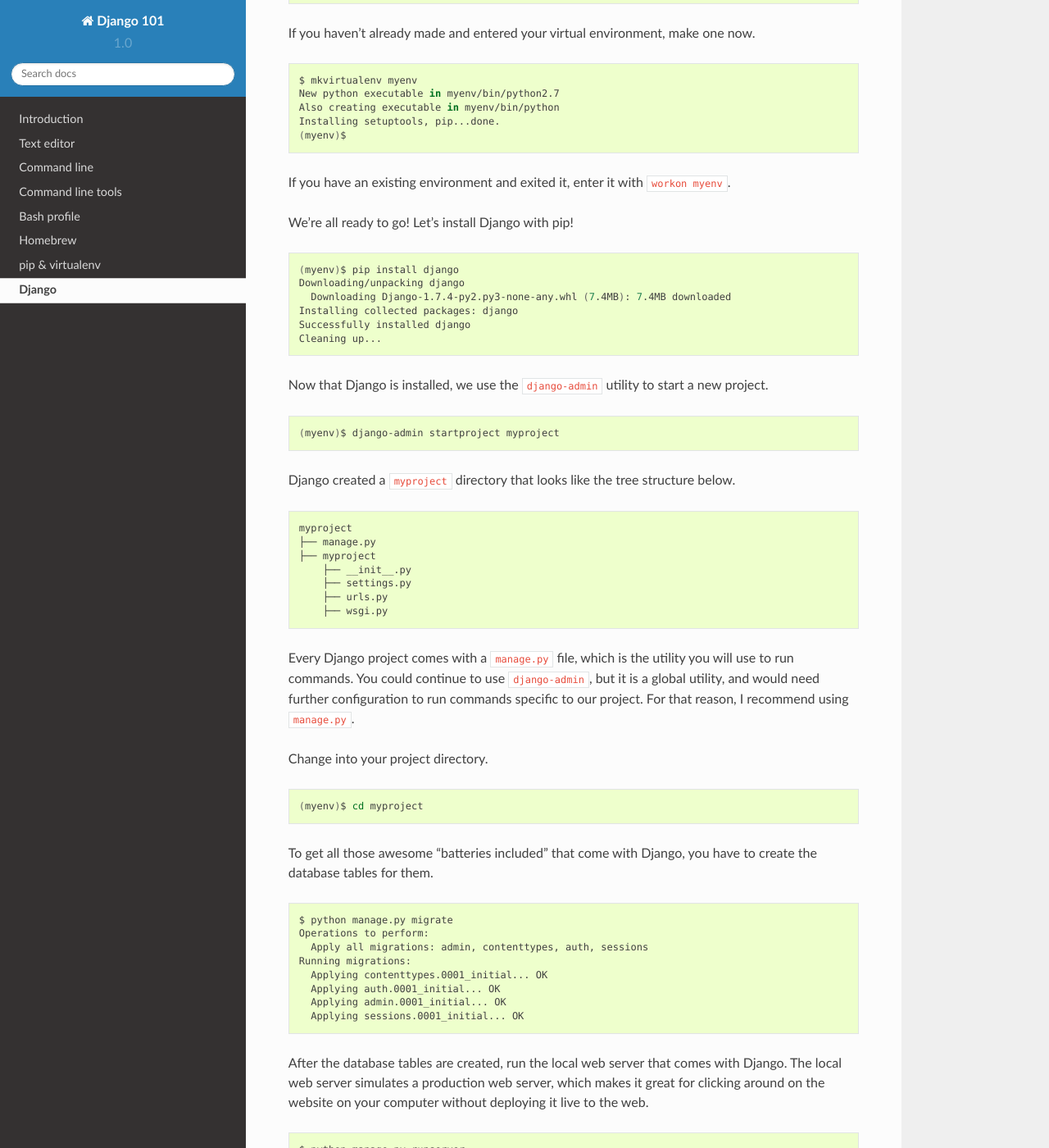
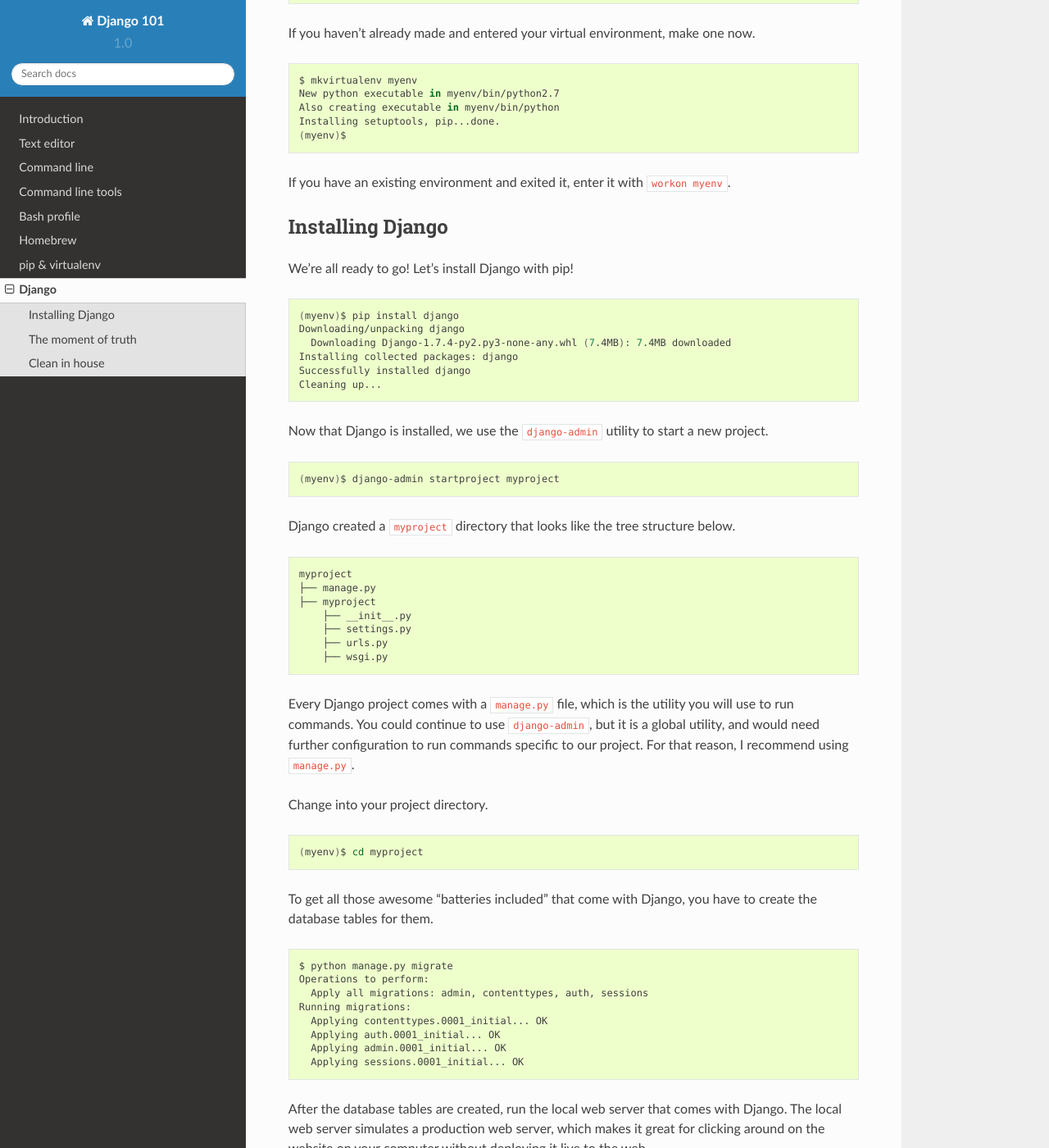
Before and after one commit to MikeTam1021/friendly-101, a Sphinx documentation site: the page built from docs/django.rst, in a window 1280 px wide and 1400 px high, scrolled down 368 px. Shown: the whole window at 82% size. Built offline with Sphinx 7.4.7 and the Read the Docs theme 2.0.0, drawn with Linux system fonts in a browser that asks for light colours; some of the changed text lies outside the part shown.

Commit message:
Added headers

```diff
--- a/docs/django.rst
+++ b/docs/django.rst
@@ -22,6 +22,9 @@
    (myenv)$
 
 If you have an existing environment and exited it, enter it with ``workon myenv``.
+
+Installing Django
+-----------------
 
 We're all ready to go! Let's install Django with pip!
 
@@ -86,6 +89,9 @@
    Starting development server at http://127.0.0.1:8000/
    Quit the server with CONTROL-C.
 
+The moment of truth
+-------------------
+
 Time for the moment of truth! Open a web browser and go to `http://127.0.0.1:8000 <http://127.0.0.1:8000>`_. At long last you should see the "It worked!" page. Great job! Feel free to celebrate in the way befitting to you: back pats, high fives, fist bumps, etc.
 
 .. figure:: img/django-it_worked.png
@@ -96,6 +102,9 @@
 .. code-block:: bash
 
    ^C(myenv)$ deactivate
+
+Clean in house
+--------------
 
 I highly recommed setting a default project directory for your virtual environment. The default project directory is the directory you automatically change to when you start working on your project. You can start working in your Django project immediately without thinking about which directories to traverse.
 
```
